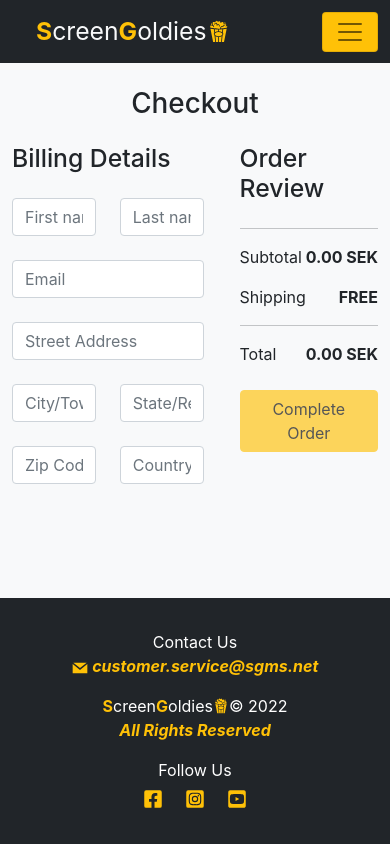
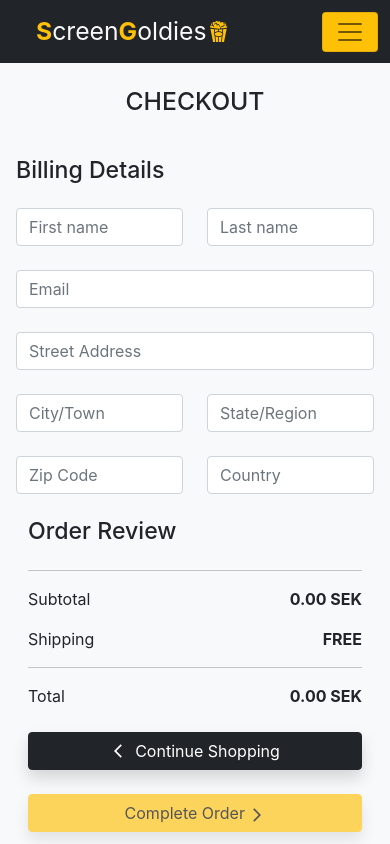
Before and after one commit to dimitar-4/movie-store-app-react, a React (Create React App) app: page /checkout in a window 390 px wide. Shown: the top 844 px of the page. Built offline with nearby package versions, Linux system fonts and the light colour scheme.

Commit message:
Add responsivness & Cont-Shop button & style.

```diff
--- a/src/components/Checkout.jsx
+++ b/src/components/Checkout.jsx
@@ -1,6 +1,7 @@
 import { useState } from "react";
 import { useNavigate } from "react-router-dom";
 import { useBag } from "../contexts/BagContext";
+import { MdArrowBackIosNew, MdArrowForwardIos } from "react-icons/md";
 
 function Checkout() {
   const [firstName, setFirstName] = useState("");
@@ -18,6 +19,10 @@ function Checkout() {
   } = useBag();
 
   const navigate = useNavigate();
+
+  function goBack() {
+    navigate("/movies/");
+  }
 
   function handleSubmit(e) {
     e.preventDefault();
@@ -77,11 +82,11 @@ function Checkout() {
   }
 
   return (
-    <form onSubmit={handleSubmit}>
-      <h1 className="text-center">Checkout</h1>
-      <div className="row mt-4">
-        <div className="col pe-4">
-          <h2 className="mb-4">Billing Details</h2>
+    <form onSubmit={handleSubmit} className="mb-4">
+      <h2 className="text-center text-uppercase">Checkout</h2>
+      <div className="row p-3 p-md-0 mt-4">
+        <div className="col-12 col-md-7 col p-0 pe-md-4 mb-4">
+          <h3 className="mb-4">Billing Details</h3>
           <div className="row">
             <div className="col">
               <input
@@ -169,8 +174,8 @@ function Checkout() {
             </div>
           </div>
         </div>
-        <div className="col-5 col-lg-4 offset-lg-1">
-          <h2 className="mb-4">Order Review</h2>
+        <div className="col-12 col-md-5 col-lg-4 offset-lg-1">
+          <h3 className="mb-4">Order Review</h3>
           {movies.map((movie) => (
             <p key={movie.id} className="d-flex justify-content-between">
               <span>
@@ -197,11 +202,18 @@ function Checkout() {
             <strong>{totalAmount} SEK</strong>
           </p>
           <button
+            className="btn btn-dark mt-4 d-flex justify-content-center align-items-center w-100 shadow"
+            onClick={goBack}
+          >
+            <MdArrowBackIosNew />
+            &nbsp; Continue Shopping
+          </button>
+          <button
             type="submit"
-            className="btn btn-warning mt-4 d-block w-100"
+            className="btn btn-warning mt-4 d-block w-100 shadow"
             disabled={isDisabled()}
           >
-            Complete Order
+            Complete Order <MdArrowForwardIos />
           </button>
         </div>
       </div>
```
